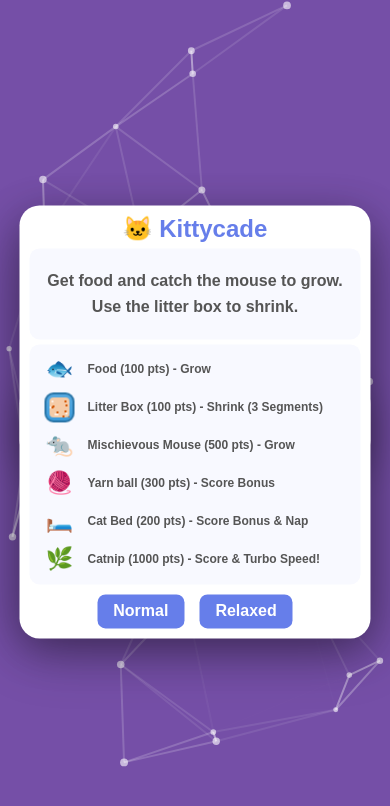
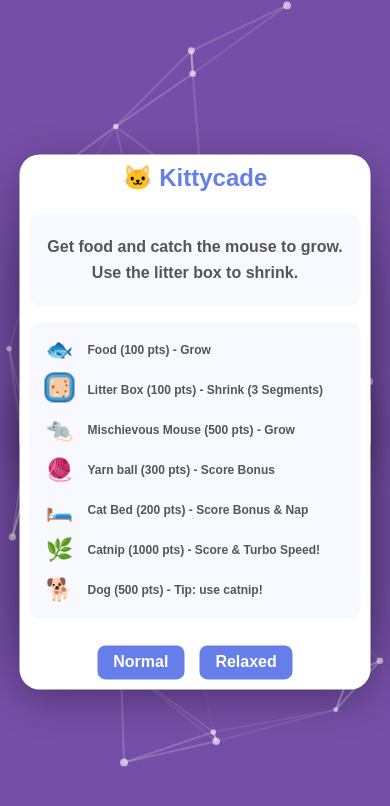
Before and after one commit to cs9000/kittycade, a plain HTML site: page index.html in a window 390 px wide. Drawn offline with nearby package versions, Linux system fonts and the light colour scheme.

Commit message:
Adding dog to legend. Spacing needs work.

```diff
--- a/index.html
+++ b/index.html
@@ -62,6 +62,8 @@
                 <div class="legend-text">Cat Bed (200 pts) - Score Bonus & Nap</div>
                 <div class="legend-item">🌿</div>
                 <div class="legend-text">Catnip (1000 pts) - Score & Turbo Speed!</div>
+                <div class="legend-item">🐕</div>
+                <div class="legend-text">Dog (500 pts) - Tip: use catnip!</div>
             </div>
             <div class="start-buttons">
                 <button id="startNormalBtn">Normal</button>
--- a/style.css
+++ b/style.css
@@ -105,10 +105,13 @@ button:hover { background: #5568d3; }
     max-height: 90vh;
     overflow-y: auto;
     touch-action: none;
+    display: flex;
+    flex-direction: column;
+    gap: 12px;
 }
 #startScreen h1, #gameOverScreen h1 {
     color: #667eea;
-    margin-bottom: 10px;
+    margin: 0;
     font-size: 32px;
 }
 #startScreen p, #gameOverScreen p {
@@ -120,7 +123,8 @@ button:hover { background: #5568d3; }
     background: #f8f9ff;
     padding: 15px;
     border-radius: 10px;
-    margin: 10px 0 10px;
+    margin: 0;
+    width: 100%;
 }
 .instructions p:last-child {
     margin-bottom: 0;
@@ -129,19 +133,18 @@ button:hover { background: #5568d3; }
     background: #f8f9ff;
     padding: 15px;
     border-radius: 10px;
-    margin: 0 auto 10px;
+    margin: 0;
+    width: 100%;
     display: grid;
     grid-template-columns: 40px auto;
-    gap: 8px 12px;
+    grid-auto-rows: 40px;
+    gap: 4px 12px;
     text-align: left;
+    align-items: center;
 }
 .legend-item {
     font-size: 22px;
     text-align: center;
-    height: 30px;
-    display: flex;
-    align-items: center;
-    justify-content: center;
 }
 .litter-box-legend {
     width: 30px;
@@ -151,9 +154,6 @@ button:hover { background: #5568d3; }
     color: #555;
     font-weight: bold;
     font-size: 13px;
-    height: 30px;
-    display: flex;
-    align-items: center;
 }
 .hidden { display: none !important; }
 #pauseOverlay {
@@ -324,19 +324,14 @@ button:hover { background: #5568d3; }
     .legend {
         margin: 0 auto 5px;
         padding: 10px;
-        gap: 8px 8px;
+        gap: 4px 8px;
+        grid-auto-rows: 36px;
     }
     .legend-item {
-        display: flex;
-        align-items: center;
-        justify-content: center;
-        height: 30px;
+        text-align: center;
     }
     .legend-text {
         font-size: 12px;
-        height: 30px;
-        display: flex;
-        align-items: center;
     }
     .start-buttons {
         margin-top: 10px;
```
Also changed, not shown: test/index.html (+2 -0 lines).
